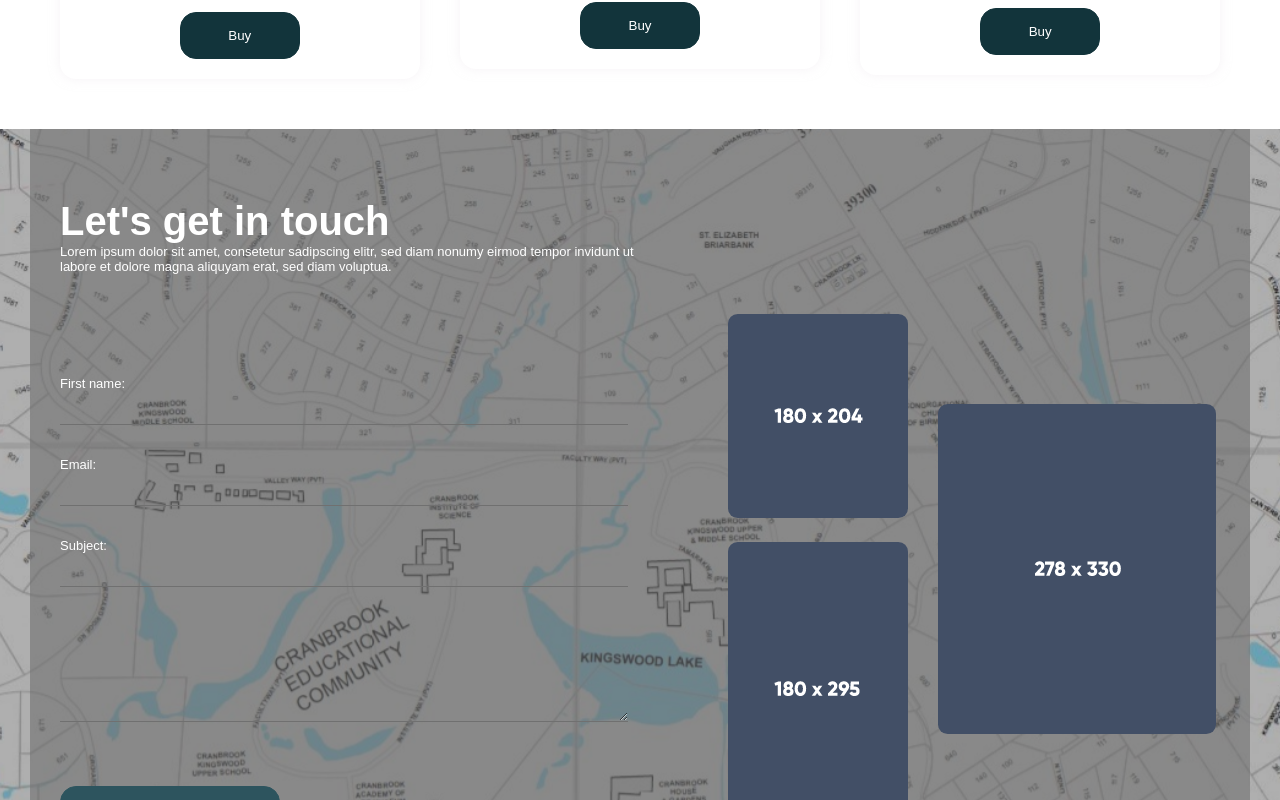
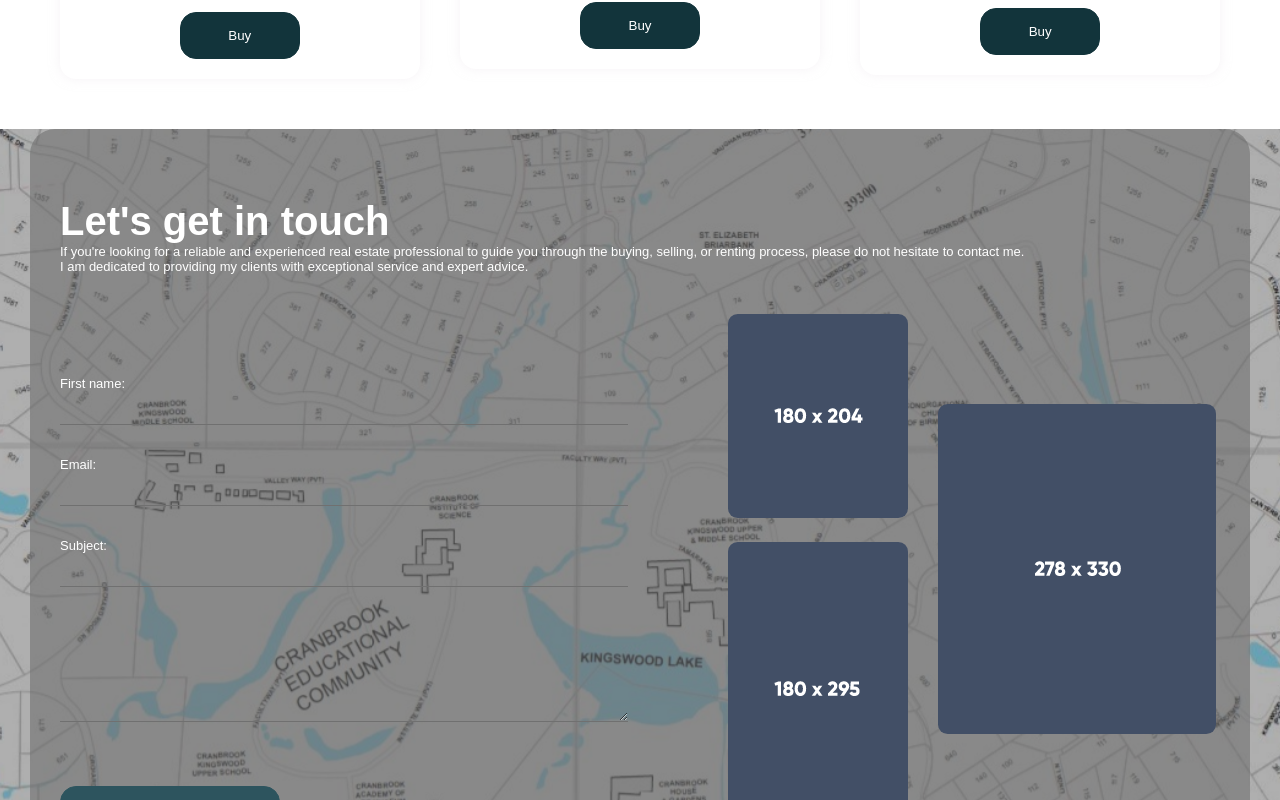
Before and after one commit to spatel7310/Realtor-Website, a React (Create React App) app in the folder client/: page / in a window 1280 px wide. Shown: the part 5640-6440 px from the top of the page. Built offline with nearby package versions, Linux system fonts and the light colour scheme; a web font is replaced by a local one.

Commit message:
Editing parts of the home section and contact section feild

```diff
--- a/client/src/components/sections/Contact.jsx
+++ b/client/src/components/sections/Contact.jsx
@@ -15,28 +15,28 @@ export default function Contact() {
       strength={150}
       >
       <Wrapper id="contact">
-        <div className="container whiteColor" style={{ backgroundColor: '#70707099'}}>
+        <div className="container whiteColor" style={{ backgroundColor: '#70707099', borderRadius: '25px'}}>
           <HeaderInfo>
             <h1 className="font40 extraBold">Let's get in touch</h1>
             <p className="font13">
-              Lorem ipsum dolor sit amet, consetetur sadipscing elitr, sed diam nonumy eirmod tempor invidunt ut
-              <br />
-              labore et dolore magna aliquyam erat, sed diam voluptua.
+              If you're looking for a reliable and experienced real estate professional to guide you through the buying, selling, or renting process, please do not hesitate to contact me.
+              <br/>
+              I am dedicated to providing my clients with exceptional service and expert advice.
             </p>
           </HeaderInfo>
           <div className="row" style={{ paddingBottom: "30px" }}>
             <div className="col-xs-12 col-sm-12 col-md-6 col-lg-6">
               <Form>
                 <label className="font13">First name:</label>
-                <input type="text" id="fname" name="fname" className="font20 extraBold whiteBg" />
+                <input type="text" id="fname" name="fname" className="font20 extraBold whiteBg whiteColor"/>
                 <label className="font13">Email:</label>
-                <input type="text" id="email" name="email" className="font20 extraBold" />
+                <input type="text" id="email" name="email" className="font20 extraBold whiteColor"/>
                 <label className="font13">Subject:</label>
-                <input type="text" id="subject" name="subject" className="font20 extraBold" />
-                <textarea rows="4" cols="50" type="text" id="message" name="message" className="font20 extraBold" />
+                <input type="text" id="subject" name="subject" className="font20 extraBold whiteColor"/>
+                <textarea rows="4" cols="50" type="text" id="message" name="message" className="font20 extraBold whiteColor" />
               </Form>
               <SumbitWrapper className="flex">
-                <ButtonInput type="submit" value="Send Message" className="pointer animate radius8" style={{ maxWidth: "220px" }} />
+                <ButtonInput type="submit" value="Send Message" className="pointer animate radius8 whiteBg" style={{ maxWidth: "220px" }} />
               </SumbitWrapper>
             </div>
             <div className="col-xs-12 col-sm-12 col-md-6 col-lg-6 flex">
@@ -62,9 +62,6 @@ export default function Contact() {
 }
 
 const Wrapper = styled.section`
-  width: 100%;
-`;
-const GreyBox = styled.div`
   width: 100%;
 `;
 const HeaderInfo = styled.div`
```
